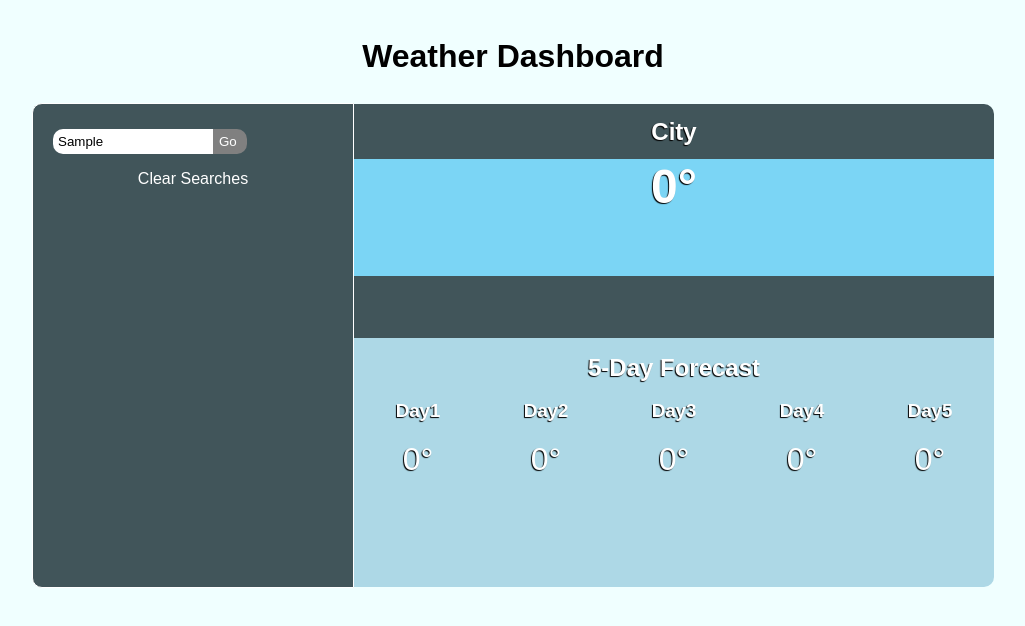
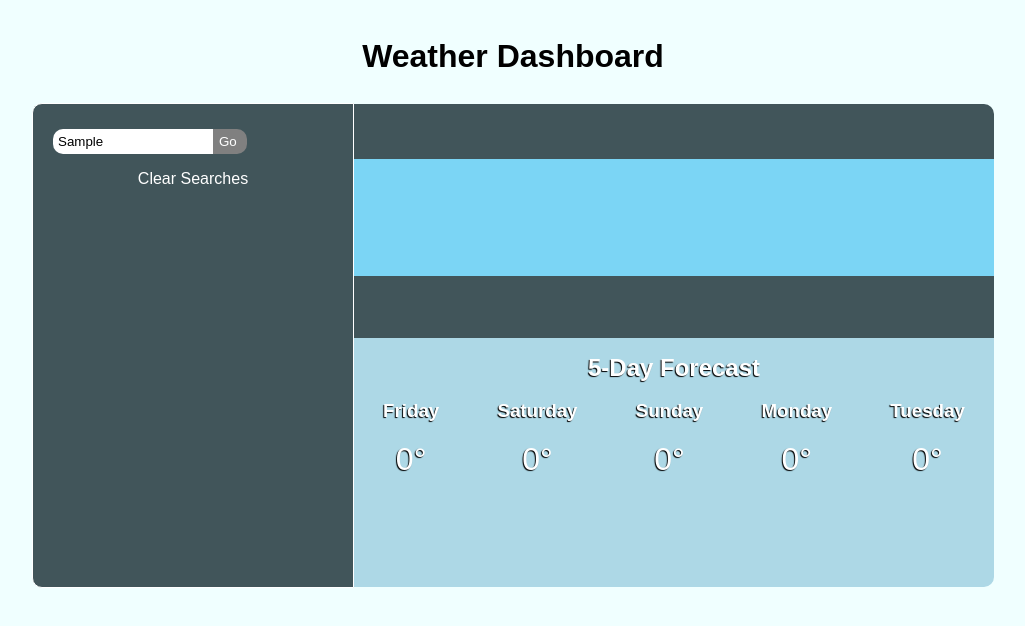
Before and after one commit to 704abe/open-weather-dashboard, a plain HTML site: page index.html in a window 1280 px wide. Both pictures are taken after typing "Sample" into the empty fields and a click on the button "Go". Shown: the whole page, without its empty margins (135-1160 px from the left). Drawn offline with nearby package versions, Linux system fonts and the light colour scheme; no server answers.

Commit message:
days of the week show on the forecast

```diff
--- a/index.html
+++ b/index.html
@@ -7,6 +7,7 @@
     <title>Weather Dashboard</title>
     <link rel="stylesheet" href="./style.css">
     <script src="https://ajax.googleapis.com/ajax/libs/jquery/3.6.0/jquery.min.js"></script>
+    <script src="https://rawgit.com/moment/moment/2.2.1/min/moment.min.js"></script>
   </head>
   <body>
     <main>
@@ -14,7 +15,7 @@
         <div class="dashboard">
             <div class="menu">
                 <div class="input">
-                    <input type="text" name="city" placeholder="City" id="inputBar">
+                    <input type="text" name="city" placeholder="Search for a city..." id="inputBar">
                     <button id="inputBtn">Go</button>
                 </div>
                 <ul class="recent"></ul>
@@ -23,10 +24,10 @@
             <div class="right">
                 <div class="today">
                     <div class="todayHeader">
-                        <h2 id="cityTitle">City</h2>
+                        <h2 id="cityTitle"></h2>
                     </div>
                     <div class="description">
-                        <div id="temp">0°</div>
+                        <div id="temp"></div>
                         <div id="descr"></div>
                         <img alt="" SameSite="secure" id="icon">
                     </div>
--- a/script.js
+++ b/script.js
@@ -1,7 +1,28 @@
+$('.days').addClass('hidden');
+$('.futureTitle').addClass('hidden');
+
 var inputBtn = $('#inputBtn');
 var inputBar = $('#inputBar');
 var recent = $('.recent');
 var clear = $('#clear');
+var day1 = $('#day1');
+var day2 = $('#day2');
+var day3 = $('#day3');
+var day4 = $('#day4');
+var day5 = $('#day5');
+
+var today = moment().day();
+dayOfWeek();
+function dayOfWeek() {
+    day1.text(moment().day(today + 1).format('dddd'));
+    day2.text(moment().day(today + 2).format('dddd'));
+    day3.text(moment().day(today + 3).format('dddd'));
+    day4.text(moment().day(today + 4).format('dddd'));
+    day5.text(moment().day(today + 5).format('dddd'));
+}
+// tomorrow.text(today + 1);
+// moment().day().format('dddd');
+// tomorrow.text();
 
 for (var i = 0; i < localStorage.length; i++){
     const stored = JSON.parse(localStorage.getItem(localStorage.key(i)));
@@ -111,7 +132,8 @@ const weather = {
 }
 
 function search(input) {
-    console.log('hallo');
+    $('.days').removeClass('hidden');
+    $('.futureTitle').removeClass('hidden');
     weather.fetchWeather(input);
     weather.fetchFuture(input);
 }
@@ -124,9 +146,7 @@ function saveSearch(input) {
 }
 
 inputBtn.on('click', function() {
-    var inputVal = $('#inputBar').val();
-    console.log(inputVal);
-    search(inputVal);
+    search($('#inputBar').val());
 });
 
 inputBar.on('keypress', function(e) {
--- a/style.css
+++ b/style.css
@@ -193,3 +193,7 @@ h2 {
     height: 90%;
     justify-content: space-around;
 }
+
+.hidden {
+    display: none;
+}
```
